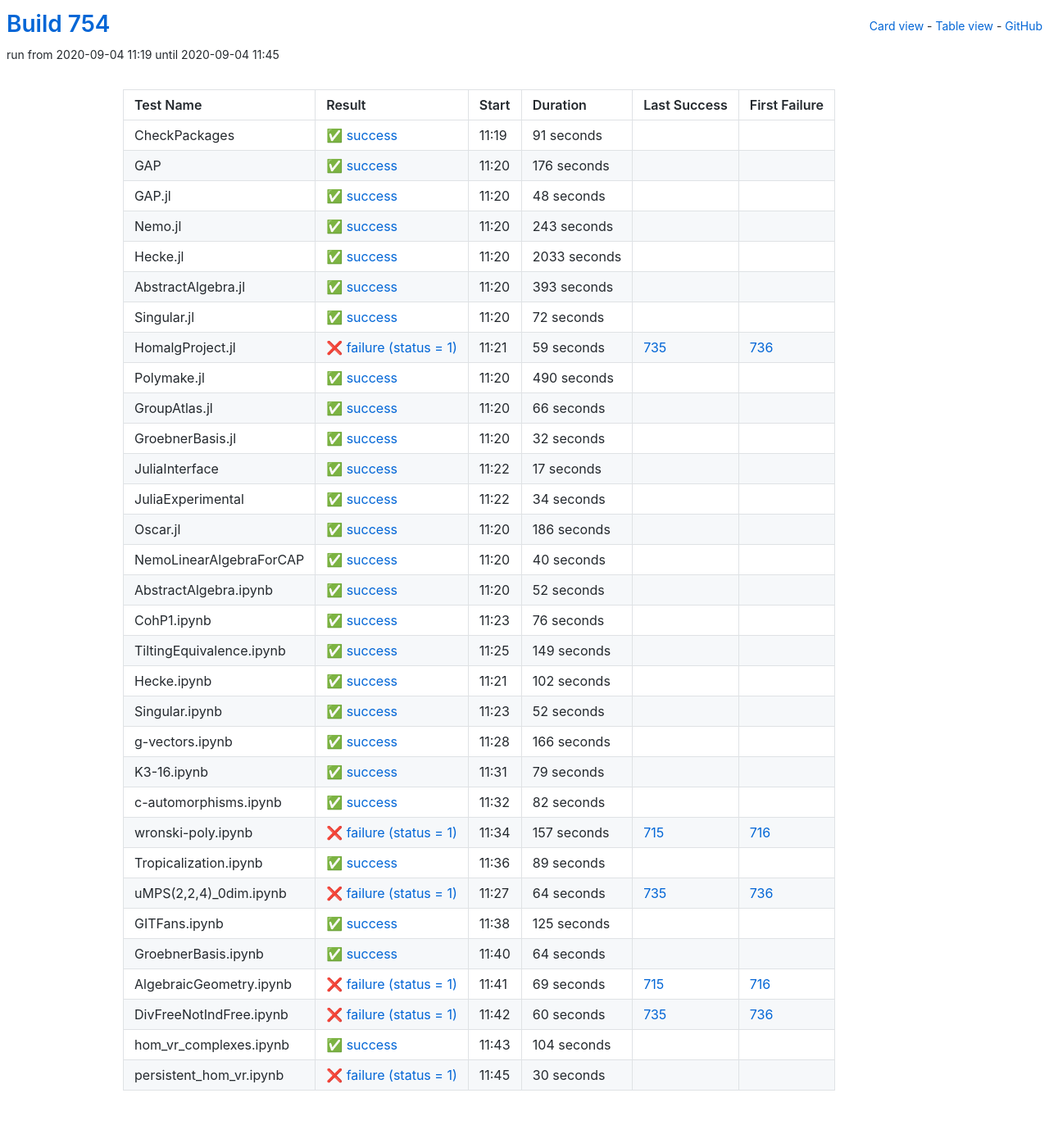
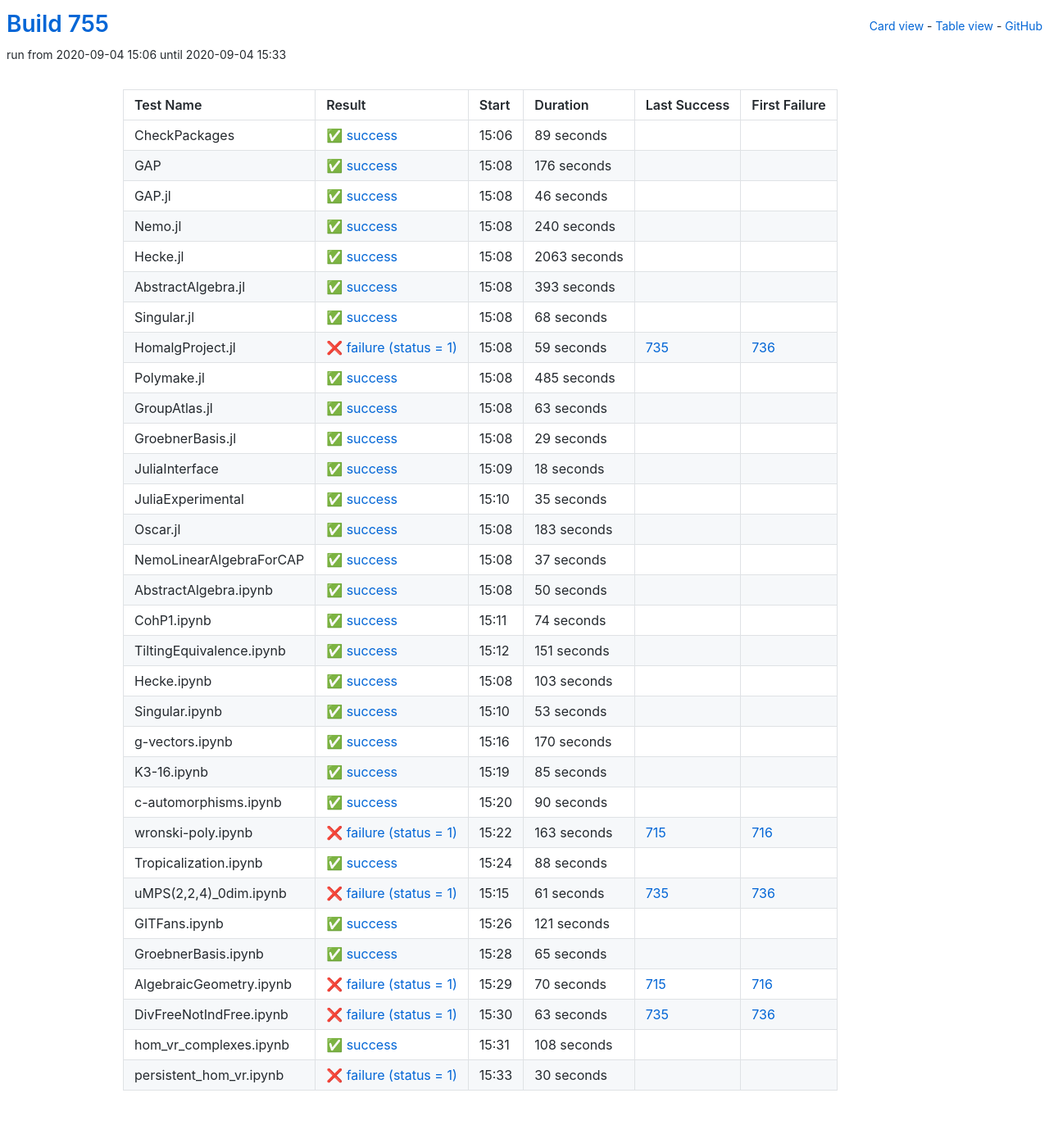
Before and after one commit to oscar-system/oscar-ci-status-stable, a Jekyll site: the page built from table.html, in a window 1280 px wide. Shown: the whole page at 82% size. Built offline with Jekyll 4.4.1, drawn with Linux system fonts in a browser that asks for light colours.

Commit message:
Build #755

```diff
--- a/_data/ci.yml
+++ b/_data/ci.yml
@@ -1,6 +1,6 @@
 ---
-build: 754
-build_url: https://oscarci.mathematik.uni-kl.de/job/oscar-stable/754/
+build: 755
+build_url: https://oscarci.mathematik.uni-kl.de/job/oscar-stable/755/
 job: oscar-stable
 organization: oscar-system
 repo: oscar-ci-status-stable
@@ -8,20 +8,20 @@ repourl: https://github.com/oscar-system/oscar-ci-status-stable
 tests:
 - name: CheckPackages
   id: checkpackages
-  log: https://oscarci.mathematik.uni-kl.de/job/oscar-stable/754/artifact/logs/build-754/CheckPackages.log
-  start: 2020-09-04 11:19
+  log: https://oscarci.mathematik.uni-kl.de/job/oscar-stable/755/artifact/logs/build-755/CheckPackages.log
+  start: 2020-09-04 15:06
   success: true
   exitcode: 0
   status: success
-  duration: 91
+  duration: 89
   last_success: false
   last_success_url:
   first_failure: false
   first_failure_url:
 - name: GAP
   id: gap
-  log: https://oscarci.mathematik.uni-kl.de/job/oscar-stable/754/artifact/logs/build-754/GAP.log
-  start: 2020-09-04 11:20
+  log: https://oscarci.mathematik.uni-kl.de/job/oscar-stable/755/artifact/logs/build-755/GAP.log
+  start: 2020-09-04 15:08
   success: true
   exitcode: 0
   status: success
@@ -32,44 +32,44 @@ tests:
   first_failure_url:
 - name: GAP.jl
   id: gap-jl
-  log: https://oscarci.mathematik.uni-kl.de/job/oscar-stable/754/artifact/logs/build-754/GAP.jl.log
-  start: 2020-09-04 11:20
+  log: https://oscarci.mathematik.uni-kl.de/job/oscar-stable/755/artifact/logs/build-755/GAP.jl.log
+  start: 2020-09-04 15:08
   success: true
   exitcode: 0
   status: success
-  duration: 48
+  duration: 46
   last_success: false
   last_success_url:
   first_failure: false
   first_failure_url:
 - name: Nemo.jl
   id: nemo-jl
-  log: https://oscarci.mathematik.uni-kl.de/job/oscar-stable/754/artifact/logs/build-754/Nemo.jl.log
-  start: 2020-09-04 11:20
+  log: https://oscarci.mathematik.uni-kl.de/job/oscar-stable/755/artifact/logs/build-755/Nemo.jl.log
+  start: 2020-09-04 15:08
   success: true
   exitcode: 0
   status: success
-  duration: 243
+  duration: 240
   last_success: false
   last_success_url:
   first_failure: false
   first_failure_url:
 - name: Hecke.jl
   id: hecke-jl
-  log: https://oscarci.mathematik.uni-kl.de/job/oscar-stable/754/artifact/logs/build-754/Hecke.jl.log
-  start: 2020-09-04 11:20
+  log: https://oscarci.mathematik.uni-kl.de/job/oscar-stable/755/artifact/logs/build-755/Hecke.jl.log
+  start: 2020-09-04 15:08
   success: true
   exitcode: 0
   status: success
-  duration: 2033
+  duration: 2063
   last_success: false
   last_success_url:
   first_failure: false
   first_failure_url:
 - name: AbstractAlgebra.jl
   id: abstractalgebra-jl
-  log: https://oscarci.mathematik.uni-kl.de/job/oscar-stable/754/artifact/logs/build-754/AbstractAlgebra.jl.log
-  start: 2020-09-04 11:20
+  log: https://oscarci.mathematik.uni-kl.de/job/oscar-stable/755/artifact/logs/build-755/AbstractAlgebra.jl.log
+  start: 2020-09-04 15:08
   success: true
   exitcode: 0
   status: success
@@ -80,20 +80,20 @@ tests:
   first_failure_url:
 - name: Singular.jl
   id: singular-jl
-  log: https://oscarci.mathematik.uni-kl.de/job/oscar-stable/754/artifact/logs/build-754/Singular.jl.log
-  start: 2020-09-04 11:20
+  log: https://oscarci.mathematik.uni-kl.de/job/oscar-stable/755/artifact/logs/build-755/Singular.jl.log
+  start: 2020-09-04 15:08
   success: true
   exitcode: 0
   status: success
-  duration: 72
+  duration: 68
   last_success: false
   last_success_url:
   first_failure: false
   first_failure_url:
 - name: HomalgProject.jl
   id: homalgproject-jl
-  log: https://oscarci.mathematik.uni-kl.de/job/oscar-stable/754/artifact/logs/build-754/HomalgProject.jl.log
-  start: 2020-09-04 11:21
+  log: https://oscarci.mathematik.uni-kl.de/job/oscar-stable/755/artifact/logs/build-755/HomalgProject.jl.log
+  start: 2020-09-04 15:08
   success: false
   exitcode: 1
   status: failure
@@ -104,284 +104,284 @@ tests:
   first_failure_url: https://oscarci.mathematik.uni-kl.de/job/oscar-stable/736/
 - name: Polymake.jl
   id: polymake-jl
-  log: https://oscarci.mathematik.uni-kl.de/job/oscar-stable/754/artifact/logs/build-754/Polymake.jl.log
-  start: 2020-09-04 11:20
+  log: https://oscarci.mathematik.uni-kl.de/job/oscar-stable/755/artifact/logs/build-755/Polymake.jl.log
+  start: 2020-09-04 15:08
   success: true
   exitcode: 0
   status: success
-  duration: 490
+  duration: 485
   last_success: false
   last_success_url:
   first_failure: false
   first_failure_url:
 - name: GroupAtlas.jl
   id: groupatlas-jl
-  log: https://oscarci.mathematik.uni-kl.de/job/oscar-stable/754/artifact/logs/build-754/GroupAtlas.jl.log
-  start: 2020-09-04 11:20
+  log: https://oscarci.mathematik.uni-kl.de/job/oscar-stable/755/artifact/logs/build-755/GroupAtlas.jl.log
+  start: 2020-09-04 15:08
   success: true
   exitcode: 0
   status: success
-  duration: 66
+  duration: 63
   last_success: false
   last_success_url:
   first_failure: false
   first_failure_url:
 - name: GroebnerBasis.jl
   id: groebnerbasis-jl
-  log: https://oscarci.mathematik.uni-kl.de/job/oscar-stable/754/artifact/logs/build-754/GroebnerBasis.jl.log
-  start: 2020-09-04 11:20
+  log: https://oscarci.mathematik.uni-kl.de/job/oscar-stable/755/artifact/logs/build-755/GroebnerBasis.jl.log
+  start: 2020-09-04 15:08
   success: true
   exitcode: 0
   status: success
-  duration: 32
+  duration: 29
   last_success: false
   last_success_url:
   first_failure: false
   first_failure_url:
 - name: JuliaInterface
   id: juliainterface
-  log: https://oscarci.mathematik.uni-kl.de/job/oscar-stable/754/artifact/logs/build-754/JuliaInterface.log
-  start: 2020-09-04 11:22
+  log: https://oscarci.mathematik.uni-kl.de/job/oscar-stable/755/artifact/logs/build-755/JuliaInterface.log
+  start: 2020-09-04 15:09
   success: true
   exitcode: 0
   status: success
-  duration: 17
+  duration: 18
   last_success: false
   last_success_url:
   first_failure: false
   first_failure_url:
 - name: JuliaExperimental
   id: juliaexperimental
-  log: https://oscarci.mathematik.uni-kl.de/job/oscar-stable/754/artifact/logs/build-754/JuliaExperimental.log
-  start: 2020-09-04 11:22
+  log: https://oscarci.mathematik.uni-kl.de/job/oscar-stable/755/artifact/logs/build-755/JuliaExperimental.log
+  start: 2020-09-04 15:10
   success: true
   exitcode: 0
   status: success
-  duration: 34
+  duration: 35
   last_success: false
   last_success_url:
   first_failure: false
   first_failure_url:
 - name: Oscar.jl
   id: oscar-jl
-  log: https://oscarci.mathematik.uni-kl.de/job/oscar-stable/754/artifact/logs/build-754/Oscar.jl.log
-  start: 2020-09-04 11:20
+  log: https://oscarci.mathematik.uni-kl.de/job/oscar-stable/755/artifact/logs/build-755/Oscar.jl.log
+  start: 2020-09-04 15:08
   success: true
   exitcode: 0
   status: success
-  duration: 186
+  duration: 183
   last_success: false
   last_success_url:
   first_failure: false
   first_failure_url:
 - name: NemoLinearAlgebraForCAP
   id: nemolinearalgebraforcap
-  log: https://oscarci.mathematik.uni-kl.de/job/oscar-stable/754/artifact/logs/build-754/NemoLinearAlgebraForCAP.log
-  start: 2020-09-04 11:20
+  log: https://oscarci.mathematik.uni-kl.de/job/oscar-stable/755/artifact/logs/build-755/NemoLinearAlgebraForCAP.log
+  start: 2020-09-04 15:08
   success: true
   exitcode: 0
   status: success
-  duration: 40
+  duration: 37
   last_success: false
   last_success_url:
   first_failure: false
   first_failure_url:
 - name: AbstractAlgebra.ipynb
   id: abstractalgebra-ipynb
-  log: https://oscarci.mathematik.uni-kl.de/job/oscar-stable/754/artifact/logs/build-754/AbstractAlgebra.ipynb.log
-  start: 2020-09-04 11:20
+  log: https://oscarci.mathematik.uni-kl.de/job/oscar-stable/755/artifact/logs/build-755/AbstractAlgebra.ipynb.log
+  start: 2020-09-04 15:08
   success: true
   exitcode: 0
   status: success
-  duration: 52
+  duration: 50
   last_success: false
   last_success_url:
   first_failure: false
   first_failure_url:
 - name: CohP1.ipynb
   id: cohp1-ipynb
-  log: https://oscarci.mathematik.uni-kl.de/job/oscar-stable/754/artifact/logs/build-754/CohP1.ipynb.log
-  start: 2020-09-04 11:23
+  log: https://oscarci.mathematik.uni-kl.de/job/oscar-stable/755/artifact/logs/build-755/CohP1.ipynb.log
+  start: 2020-09-04 15:11
   success: true
   exitcode: 0
   status: success
-  duration: 76
+  duration: 74
   last_success: false
   last_success_url:
   first_failure: false
   first_failure_url:
 - name: TiltingEquivalence.ipynb
   id: tiltingequivalence-ipynb
-  log: https://oscarci.mathematik.uni-kl.de/job/oscar-stable/754/artifact/logs/build-754/TiltingEquivalence.ipynb.log
-  start: 2020-09-04 11:25
+  log: https://oscarci.mathematik.uni-kl.de/job/oscar-stable/755/artifact/logs/build-755/TiltingEquivalence.ipynb.log
+  start: 2020-09-04 15:12
   success: true
   exitcode: 0
   status: success
-  duration: 149
+  duration: 151
   last_success: false
   last_success_url:
   first_failure: false
   first_failure_url:
 - name: Hecke.ipynb
   id: hecke-ipynb
-  log: https://oscarci.mathematik.uni-kl.de/job/oscar-stable/754/artifact/logs/build-754/Hecke.ipynb.log
-  start: 2020-09-04 11:21
+  log: https://oscarci.mathematik.uni-kl.de/job/oscar-stable/755/artifact/logs/build-755/Hecke.ipynb.log
+  start: 2020-09-04 15:08
   success: true
   exitcode: 0
   status: success
-  duration: 102
+  duration: 103
   last_success: false
   last_success_url:
   first_failure: false
   first_failure_url:
 - name: Singular.ipynb
   id: singular-ipynb
-  log: https://oscarci.mathematik.uni-kl.de/job/oscar-stable/754/artifact/logs/build-754/Singular.ipynb.log
-  start: 2020-09-04 11:23
+  log: https://oscarci.mathematik.uni-kl.de/job/oscar-stable/755/artifact/logs/build-755/Singular.ipynb.log
+  start: 2020-09-04 15:10
   success: true
   exitcode: 0
   status: success
-  duration: 52
+  duration: 53
   last_success: false
   last_success_url:
   first_failure: false
   first_failure_url:
 - name: g-vectors.ipynb
   id: g-vectors-ipynb
-  log: https://oscarci.mathematik.uni-kl.de/job/oscar-stable/754/artifact/logs/build-754/g-vectors.ipynb.log
-  start: 2020-09-04 11:28
+  log: https://oscarci.mathematik.uni-kl.de/job/oscar-stable/755/artifact/logs/build-755/g-vectors.ipynb.log
+  start: 2020-09-04 15:16
   success: true
   exitcode: 0
   status: success
-  duration: 166
+  duration: 170
   last_success: false
   last_success_url:
   first_failure: false
   first_failure_url:
 - name: K3-16.ipynb
   id: k3-16-ipynb
-  log: https://oscarci.mathematik.uni-kl.de/job/oscar-stable/754/artifact/logs/build-754/K3-16.ipynb.log
-  start: 2020-09-04 11:31
+  log: https://oscarci.mathematik.uni-kl.de/job/oscar-stable/755/artifact/logs/build-755/K3-16.ipynb.log
+  start: 2020-09-04 15:19
   success: true
   exitcode: 0
   status: success
-  duration: 79
+  duration: 85
   last_success: false
   last_success_url:
   first_failure: false
   first_failure_url:
 - name: c-automorphisms.ipynb
   id: c-automorphisms-ipynb
-  log: https://oscarci.mathematik.uni-kl.de/job/oscar-stable/754/artifact/logs/build-754/c-automorphisms.ipynb.log
-  start: 2020-09-04 11:32
+  log: https://oscarci.mathematik.uni-kl.de/job/oscar-stable/755/artifact/logs/build-755/c-automorphisms.ipynb.log
+  start: 2020-09-04 15:20
   success: true
   exitcode: 0
   status: success
-  duration: 82
+  duration: 90
   last_success: false
   last_success_url:
   first_failure: false
   first_failure_url:
 - name: wronski-poly.ipynb
   id: wronski-poly-ipynb
-  log: https://oscarci.mathematik.uni-kl.de/job/oscar-stable/754/artifact/logs/build-754/wronski-poly.ipynb.log
-  start: 2020-09-04 11:34
+  log: https://oscarci.mathematik.uni-kl.de/job/oscar-stable/755/artifact/logs/build-755/wronski-poly.ipynb.log
+  start: 2020-09-04 15:22
   success: false
   exitcode: 1
   status: failure
-  duration: 157
+  duration: 163
   last_success: 715
   last_success_url: https://oscarci.mathematik.uni-kl.de/job/oscar-stable/715/
   first_failure: 716
   first_failure_url: https://oscarci.mathematik.uni-kl.de/job/oscar-stable/716/
 - name: Tropicalization.ipynb
   id: tropicalization-ipynb
-  log: https://oscarci.mathematik.uni-kl.de/job/oscar-stable/754/artifact/logs/build-754/Tropicalization.ipynb.log
-  start: 2020-09-04 11:36
+  log: https://oscarci.mathematik.uni-kl.de/job/oscar-stable/755/artifact/logs/build-755/Tropicalization.ipynb.log
+  start: 2020-09-04 15:24
   success: true
   exitcode: 0
   status: success
-  duration: 89
+  duration: 88
   last_success: false
   last_success_url:
   first_failure: false
   first_failure_url:
 - name: uMPS(2,2,4)_0dim.ipynb
   id: umps-2-2-4-0dim-ipynb
-  log: https://oscarci.mathematik.uni-kl.de/job/oscar-stable/754/artifact/logs/build-754/uMPS-2-2-4-_0dim.ipynb.log
-  start: 2020-09-04 11:27
+  log: https://oscarci.mathematik.uni-kl.de/job/oscar-stable/755/artifact/logs/build-755/uMPS-2-2-4-_0dim.ipynb.log
+  start: 2020-09-04 15:15
   success: false
   exitcode: 1
   status: failure
-  duration: 64
+  duration: 61
   last_success: 735
   last_success_url: https://oscarci.mathematik.uni-kl.de/job/oscar-stable/735/
   first_failure: 736
   first_failure_url: https://oscarci.mathematik.uni-kl.de/job/oscar-stable/736/
 - name: GITFans.ipynb
   id: gitfans-ipynb
-  log: https://oscarci.mathematik.uni-kl.de/job/oscar-stable/754/artifact/logs/build-754/GITFans.ipynb.log
-  start: 2020-09-04 11:38
+  log: https://oscarci.mathematik.uni-kl.de/job/oscar-stable/755/artifact/logs/build-755/GITFans.ipynb.log
+  start: 2020-09-04 15:26
   success: true
   exitcode: 0
   status: success
-  duration: 125
+  duration: 121
   last_success: false
   last_success_url:
   first_failure: false
   first_failure_url:
 - name: GroebnerBasis.ipynb
   id: groebnerbasis-ipynb
-  log: https://oscarci.mathematik.uni-kl.de/job/oscar-stable/754/artifact/logs/build-754/GroebnerBasis.ipynb.log
-  start: 2020-09-04 11:40
+  log: https://oscarci.mathematik.uni-kl.de/job/oscar-stable/755/artifact/logs/build-755/GroebnerBasis.ipynb.log
+  start: 2020-09-04 15:28
   success: true
   exitcode: 0
   status: success
-  duration: 64
+  duration: 65
   last_success: false
   last_success_url:
   first_failure: false
   first_failure_url:
 - name: AlgebraicGeometry.ipynb
   id: algebraicgeometry-ipynb
-  log: https://oscarci.mathematik.uni-kl.de/job/oscar-stable/754/artifact/logs/build-754/AlgebraicGeometry.ipynb.log
-  start: 2020-09-04 11:41
+  log: https://oscarci.mathematik.uni-kl.de/job/oscar-stable/755/artifact/logs/build-755/AlgebraicGeometry.ipynb.log
+  start: 2020-09-04 15:29
   success: false
   exitcode: 1
   status: failure
-  duration: 69
+  duration: 70
   last_success: 715
   last_success_url: https://oscarci.mathematik.uni-kl.de/job/oscar-stable/715/
   first_failure: 716
   first_failure_url: https://oscarci.mathematik.uni-kl.de/job/oscar-stable/716/
 - name: DivFreeNotIndFree.ipynb
   id: divfreenotindfree-ipynb
-  log: https://oscarci.mathematik.uni-kl.de/job/oscar-stable/754/artifact/logs/build-754/DivFreeNotIndFree.ipynb.log
-  start: 2020-09-04 11:42
+  log: https://oscarci.mathematik.uni-kl.de/job/oscar-stable/755/artifact/logs/build-755/DivFreeNotIndFree.ipynb.log
+  start: 2020-09-04 15:30
   success: false
   exitcode: 1
   status: failure
-  duration: 60
+  duration: 63
   last_success: 735
   last_success_url: https://oscarci.mathematik.uni-kl.de/job/oscar-stable/735/
   first_failure: 736
   first_failure_url: https://oscarci.mathematik.uni-kl.de/job/oscar-stable/736/
 - name: hom_vr_complexes.ipynb
   id: hom-vr-complexes-ipynb
-  log: https://oscarci.mathematik.uni-kl.de/job/oscar-stable/754/artifact/logs/build-754/hom_vr_complexes.ipynb.log
-  start: 2020-09-04 11:43
+  log: https://oscarci.mathematik.uni-kl.de/job/oscar-stable/755/artifact/logs/build-755/hom_vr_complexes.ipynb.log
+  start: 2020-09-04 15:31
   success: true
   exitcode: 0
   status: success
-  duration: 104
+  duration: 108
   last_success: false
   last_success_url:
   first_failure: false
   first_failure_url:
 - name: persistent_hom_vr.ipynb
   id: persistent-hom-vr-ipynb
-  log: https://oscarci.mathematik.uni-kl.de/job/oscar-stable/754/artifact/logs/build-754/persistent_hom_vr.ipynb.log
-  start: 2020-09-04 11:45
+  log: https://oscarci.mathematik.uni-kl.de/job/oscar-stable/755/artifact/logs/build-755/persistent_hom_vr.ipynb.log
+  start: 2020-09-04 15:33
   success: false
   exitcode: 1
   status: failure
```
Also changed, not shown: README.md.
